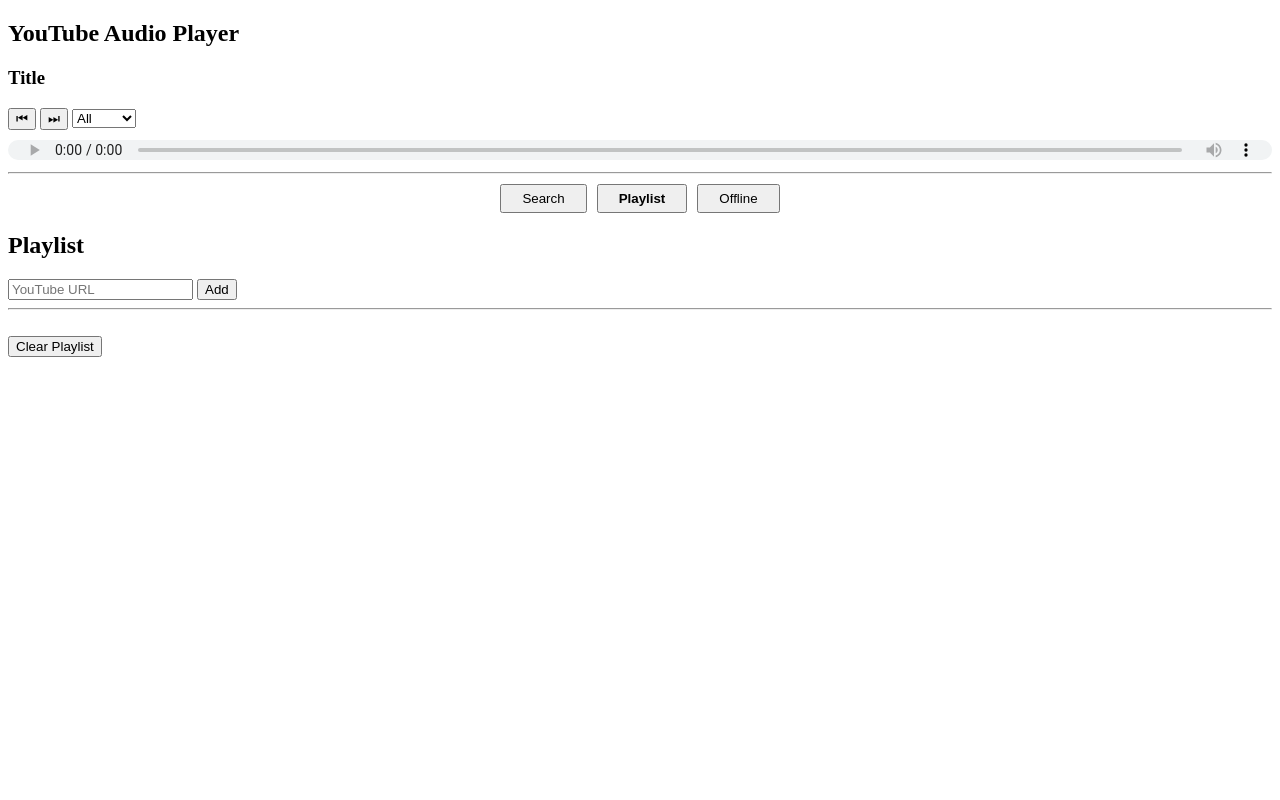
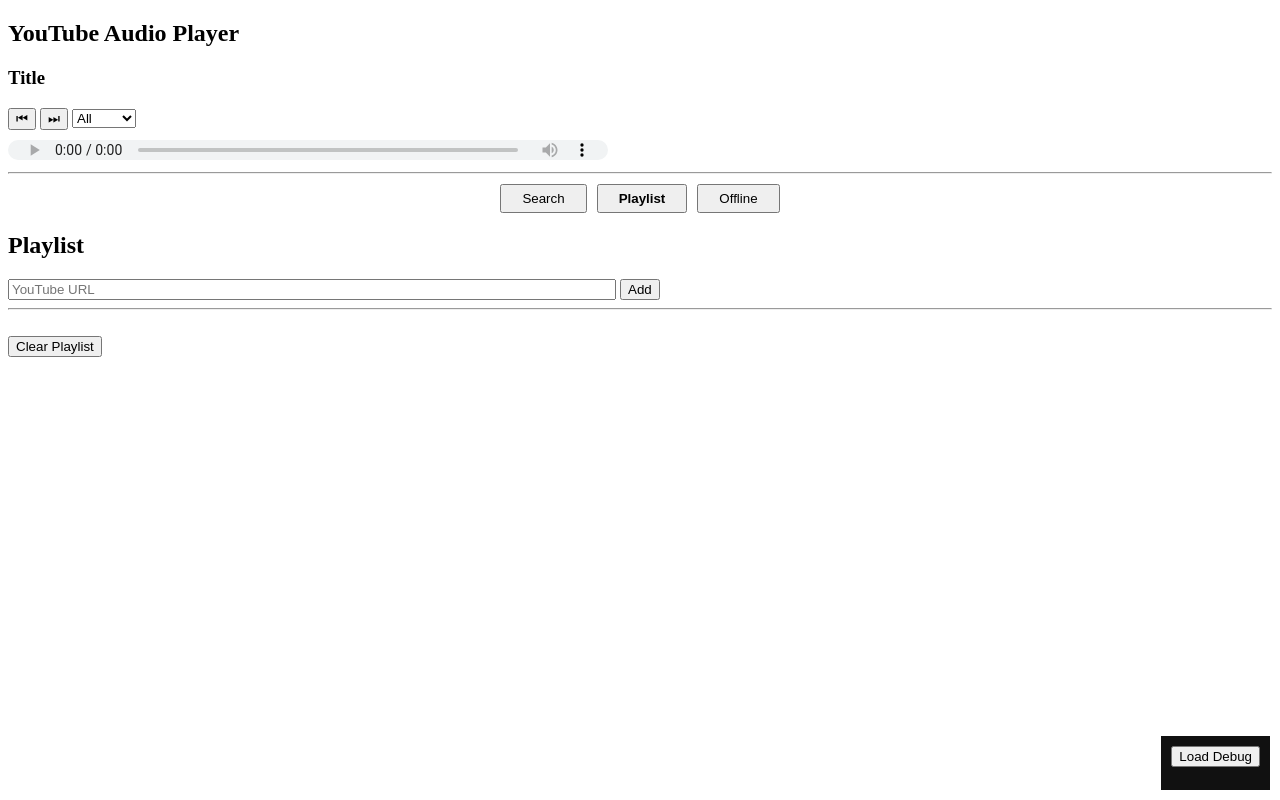
Before and after one commit to studiomoments/producerscenter, a website: page public/index.html in a window 1280 px wide. Both pictures are taken after a click on the button "Playlist". Drawn offline with Linux system fonts and the light colour scheme.

Commit message:
Update index.html

```diff
--- a/public/index.html
+++ b/public/index.html
@@ -19,7 +19,7 @@
             <option value="shuffle">Shuffle</option>
         </select>
     </div>
-    <audio id="audio" controls style="width:100%"></audio>
+    <audio id="audio" controls style="width:600px"></audio>
     <hr>
     <div class="tabbar">
         <button class="tabBtn active" data-tab="searchTab">Search</button>
@@ -32,14 +32,13 @@
         <div id="searchDropdown"></div>
         <button id="searchBtn">Search</button>
         <div id="searchSuggestions" style="display: none;"></div>
-        <div id="pagination"></div>
         <hr>
         <div id="searchResults"></div>
     </div>
 
     <div id="playlistTab" class="tabContent">
         <h2>Playlist</h2>
-        <input id="url" style="max-width:600px" placeholder="YouTube URL">
+        <input id="url" style="width:600px" placeholder="YouTube URL">
         <button id="addBtn">Add</button>
         <hr>
         <div id="playlistInfo"></div>
@@ -270,11 +269,11 @@
             };
     </script>
 
-    <!-- <div
+    <div
         style="position:fixed;bottom:10px;right:10px;background:#111;color:#0f0;padding:10px;font-family:monospace;max-width:400px;z-index:9999;">
         <button onclick="loadDebug()">Load Debug</button>
         <pre id="debug"></pre>
-    </div> -->
+    </div>
 
     <script>
 
```
